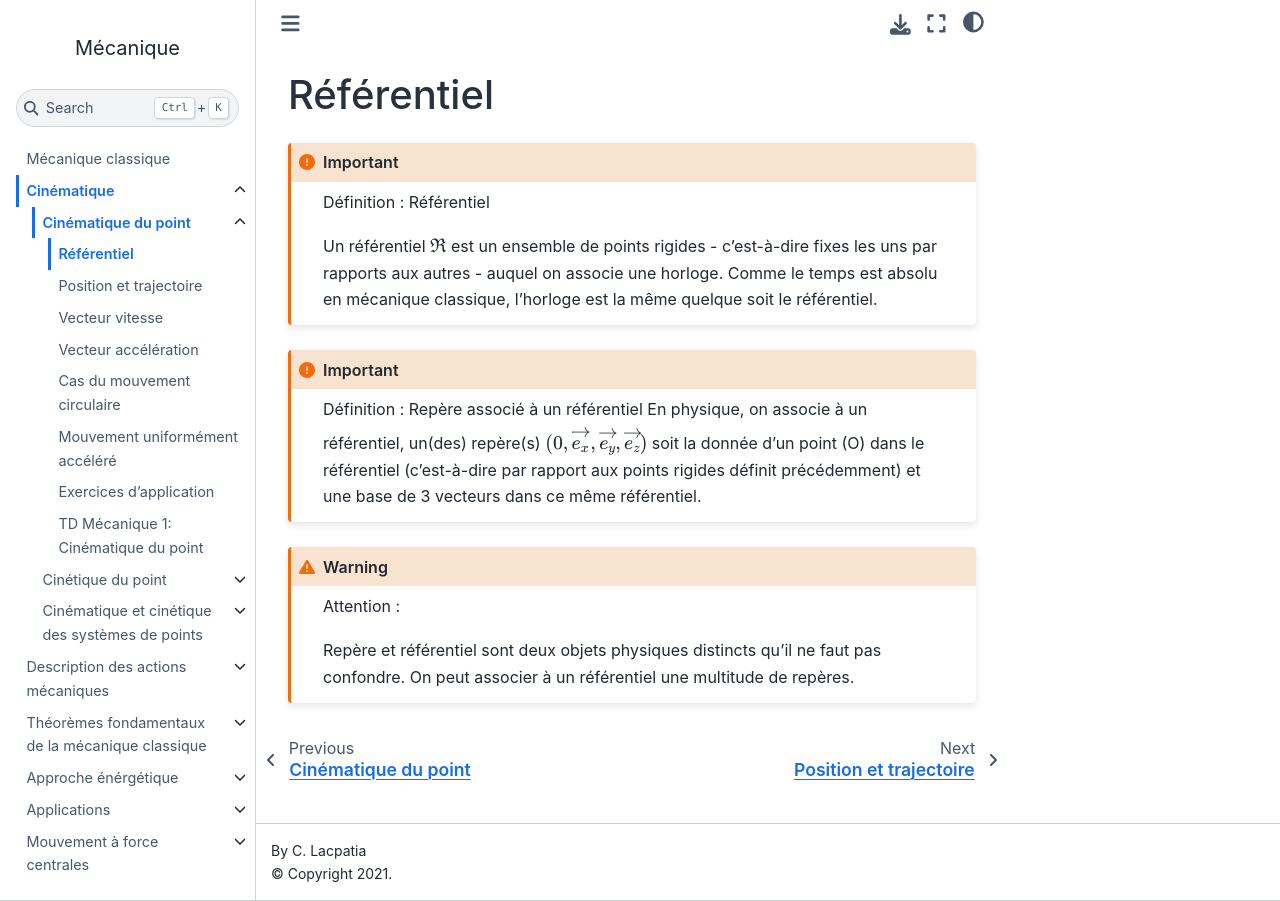
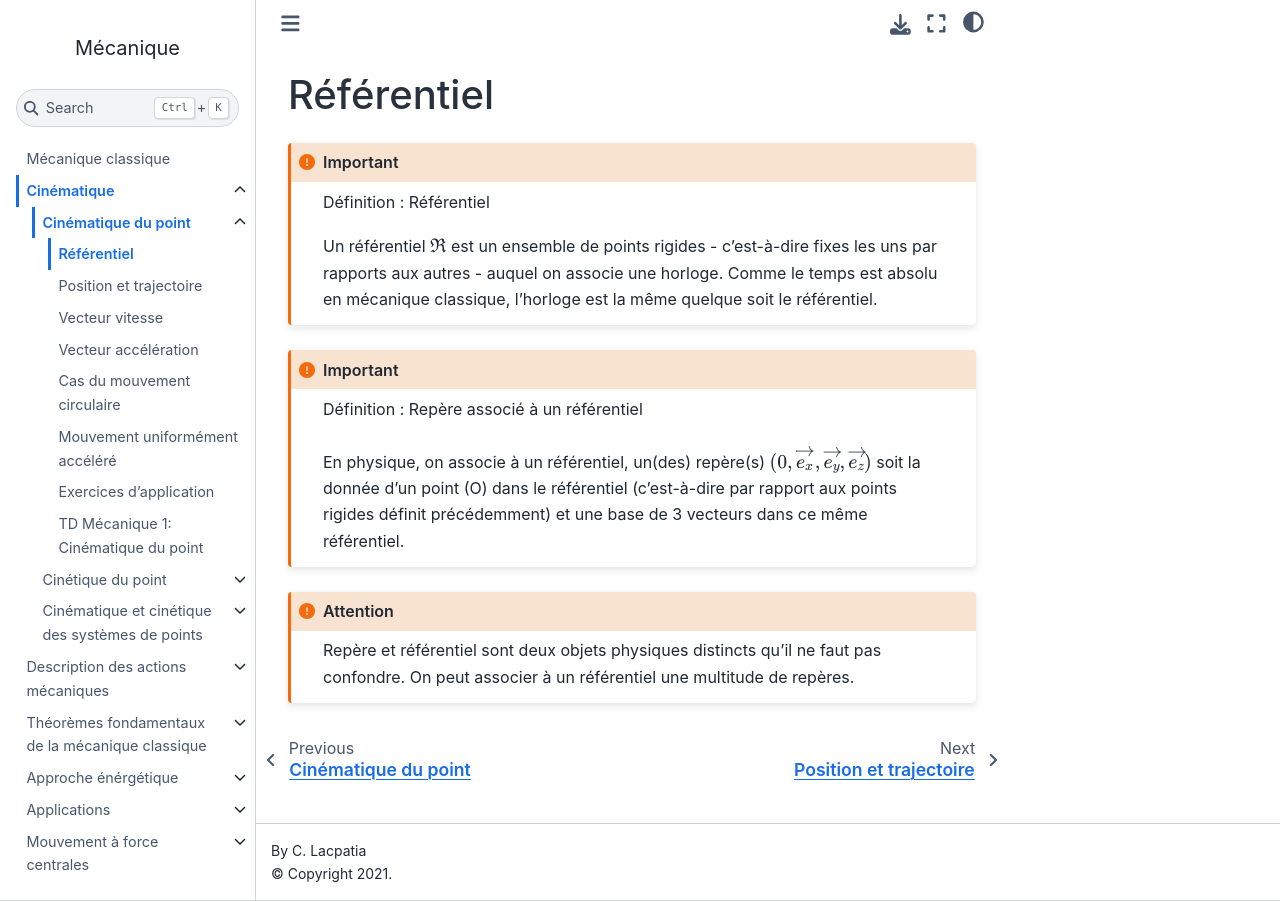
Before and after one commit to pcsi3physiquestan/mecanique_sources, a Jupyter Book: the page built from notebook/cinema_referentiel.md, in a window 1280 px wide. Built offline with Jupyter Book 1.0.4 settings and Sphinx 7.4.7 and the Sphinx Book theme 1.1.4, drawn with Linux system fonts in a browser that asks for light colours.

Commit message:
Mise à jour des sources

`````diff
--- a/_config.yml
+++ b/_config.yml
@@ -86,4 +86,5 @@ sphinx:
     latex_elements:
       preamble: "\\renewenvironment{sphinximportant}[1]
   {\\begin{sphinxheavybox}\\sphinxstrong{#1} }{\\end{sphinxheavybox}}"
-      sphinxsetup: "importantborder=2pt"
+      sphinxsetup: "importantborder=2pt,
+        attentionBorderColor={rgb}{0.5, 0.5, 0.5}"
--- a/notebook/cinema_referentiel.md
+++ b/notebook/cinema_referentiel.md
@@ -22,11 +22,12 @@ Un référentiel $\mathfrak{R}$ est un ensemble de points rigides - c'est-à-dir
 ````
 
 ````{important} Définition : Repère associé à un référentiel
+
 En physique, on  associe à un référentiel, un(des) repère(s) $(0, \overrightarrow{e_x}, \overrightarrow{e_y}, \overrightarrow{e_z})$ soit la donnée d'un point (O)  dans le référentiel (c'est-à-dire  par rapport aux points rigides définit précédemment) et une base de 3 vecteurs  dans ce même référentiel.
 
 ````
 
-````{warning} Attention :
+````{attention}
 
 Repère et référentiel sont deux objets physiques distincts qu'il ne faut pas confondre. On peut associer à un référentiel une multitude de repères.
 
`````
